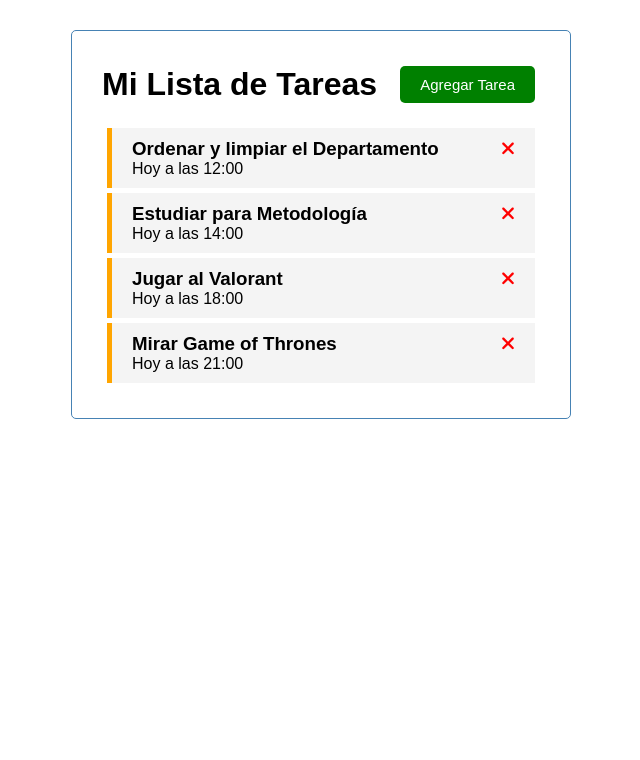
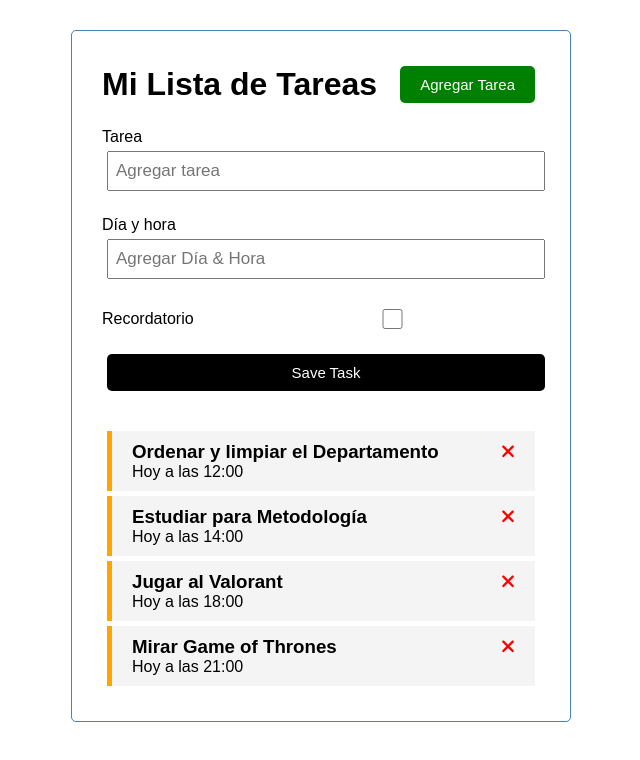
Before and after one commit to OviedoLuciano/Task-List, an Angular app: page / in a window 1280 px wide. Shown: the top 760 px of the page, without its empty margins (319-959 px from the left). Built offline with nearby package versions, Linux system fonts and the light colour scheme; data requests are answered from the project's data file.

Commit message:
Add-Task

```diff
--- /dev/null
+++ b/src/app/Componentes/add-task/add-task.component.css
@@ -0,0 +1,3 @@
+.add-form{
+    margin-bottom: 40px;
+}
--- /dev/null
+++ b/src/app/Componentes/add-task/add-task.component.html
@@ -0,0 +1,28 @@
+<form class="add-form" (ngSubmit)="onSubmit()">
+    <div class="form-control">
+        <label for="text" >Tarea</label>
+        <input type="text"
+        name="text"
+        id="text"
+        placeholder="Agregar tarea"
+        [(ngModel)]="text">
+    </div>
+    <div class="form-control">
+        <label for="day" >Día y hora</label>
+        <input type="text"
+        name="day"
+        id="day"
+        placeholder="Agregar Día & Hora"
+        [(ngModel)]="day">
+    </div>
+    <div class="form-control form-control-check">
+        <label for="reminder" >Recordatorio</label>
+        <input type="checkbox"
+        name="reminder"
+        id="reminder"
+        placeholder="Recordatorio"
+        [(ngModel)]="reminder">
+    </div>
+
+    <input type="submit" value="Save Task" class="btn btn-block" >
+</form>
--- /dev/null
+++ b/src/app/Componentes/add-task/add-task.component.ts
@@ -0,0 +1,31 @@
+import { Component, EventEmitter, OnInit, Output } from '@angular/core';
+import {Task} from '../../Task';
+
+@Component({
+  selector: 'app-add-task',
+  templateUrl: './add-task.component.html',
+  styleUrls: ['./add-task.component.css']
+})
+export class AddTaskComponent implements OnInit {
+  @Output() onAddTask:EventEmitter<Task> = new EventEmitter();
+text:string = "";
+day:string = "";
+reminder:boolean=false;
+  constructor() { }
+
+  ngOnInit(): void {
+  }
+
+  onSubmit(){
+    if(this.text.length === 0){
+      alert("Por favor agregar tarea");
+      return
+    }
+
+    const {text, day, reminder} = this
+    const newTask = {text,day,reminder}
+
+    this.onAddTask.emit(newTask);
+
+    }
+  }
--- a/src/app/Componentes/tasks/tasks.component.html
+++ b/src/app/Componentes/tasks/tasks.component.html
@@ -1,3 +1,4 @@
+<app-add-task (onAddTask)="addTask($event)"></app-add-task>
 <app-tasks-item *ngFor="let task of tasks"
 [task]="task"
 (onDeleteTask)="deleteTask(task)"
--- a/src/app/Componentes/tasks/tasks.component.ts
+++ b/src/app/Componentes/tasks/tasks.component.ts
@@ -27,4 +27,9 @@ tasks: Task[]= [];
     task.reminder = !task.reminder
     this.taskService.updateTaskReminder(task).subscribe();
   }
+
+  addTask(task:Task){
+   this.taskService.addTask(task).subscribe(task=>
+    this.tasks.push(task));
+  }
 }
--- a/src/app/Servicios/task.service.ts
+++ b/src/app/Servicios/task.service.ts
@@ -30,4 +30,8 @@ private apiUrl = 'http://localhost:5000/tasks'
     const url = `${this.apiUrl}/${task.id}`
     return this.http.put<Task>(url, task, httpOptions)
   }
+
+  addTask(task:Task):Observable<Task>{
+    return this.http.post<Task>(this.apiUrl, task, httpOptions)
+  }
 }
```
Also changed, not shown: src/app/app.module.ts (+6 -3 lines).
